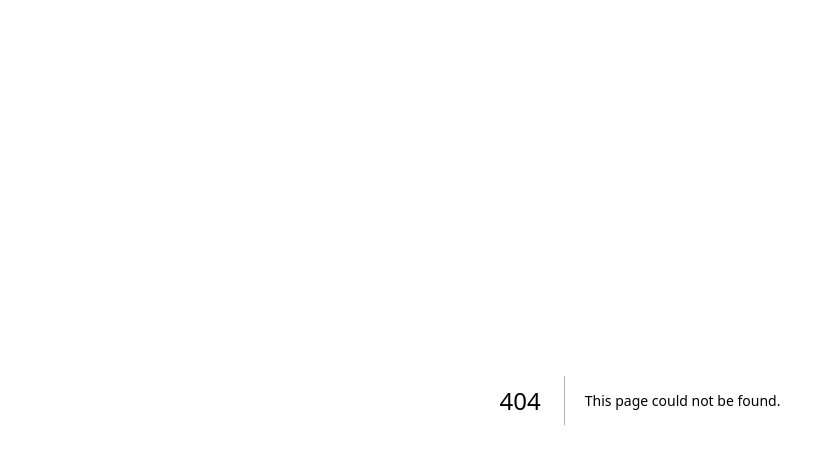
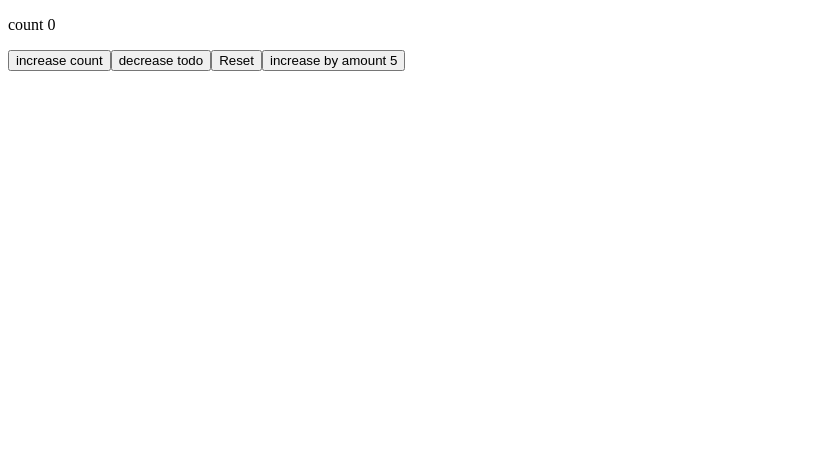
Before and after one commit to learn-kys/learn_zustand, a Next.js app: page /warm-up in a window 1280 px wide. Before the commit this address had no page. Shown: the top 464 px of the page, without its empty margins (0-835 px from the left). Built offline with nearby package versions, Linux system fonts and the light colour scheme.

Commit message:
added increase by method

```diff
--- a/app/todo/page.tsx
+++ b/app/warm-up/page.tsx
@@ -6,6 +6,7 @@ export default function Page() {
   const increaseTodo = useTodoStore((state) => state.increase);
   const decreaseTodo = useTodoStore((state) => state.decrease);
   const resetTodo = useTodoStore((state) => state.reset);
+  const increaseByAmount = useTodoStore((state) => state.increaseByAmount);
 
   return (
     <div>
@@ -19,6 +20,9 @@ export default function Page() {
       <button type="button" onClick={resetTodo}>
         Reset
       </button>
+      <button type="button" onClick={() => increaseByAmount(5)}>
+        increase by amount 5
+      </button>
     </div>
   );
 }
--- a/lib/todo-store.ts
+++ b/lib/todo-store.ts
@@ -5,6 +5,7 @@ interface ITodoStore {
   increase: () => void;
   decrease: () => void;
   reset: () => void;
+  increaseByAmount: (amount: number) => void;
 }
 
 export const useTodoStore = create<ITodoStore>((set) => ({
@@ -12,4 +13,6 @@ export const useTodoStore = create<ITodoStore>((set) => ({
   increase: () => set((state) => ({ count: state.count + 1 })),
   decrease: () => set((state) => ({ count: state.count - 1 })),
   reset: () => set(() => ({ count: 0 })),
+  increaseByAmount: (amount: number) =>
+    set((state) => ({ count: state.count + amount })),
 }));
```
